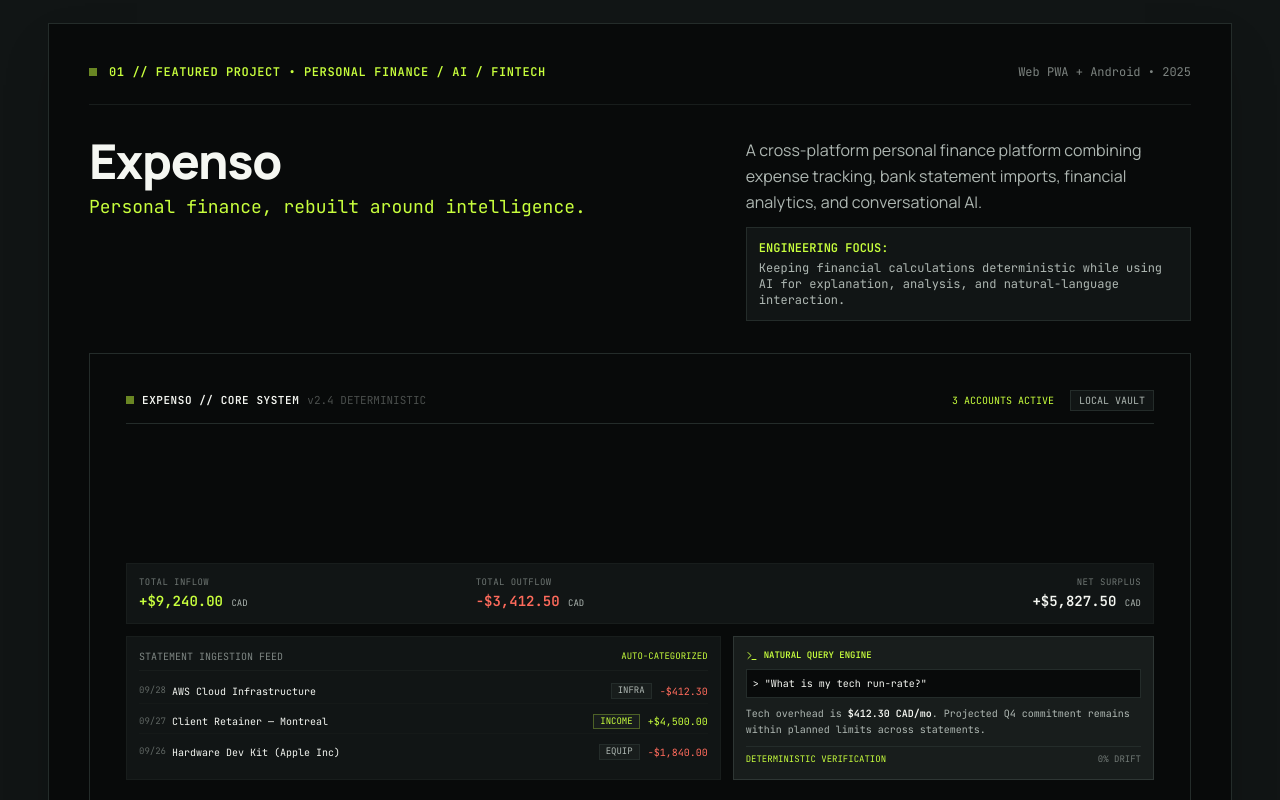
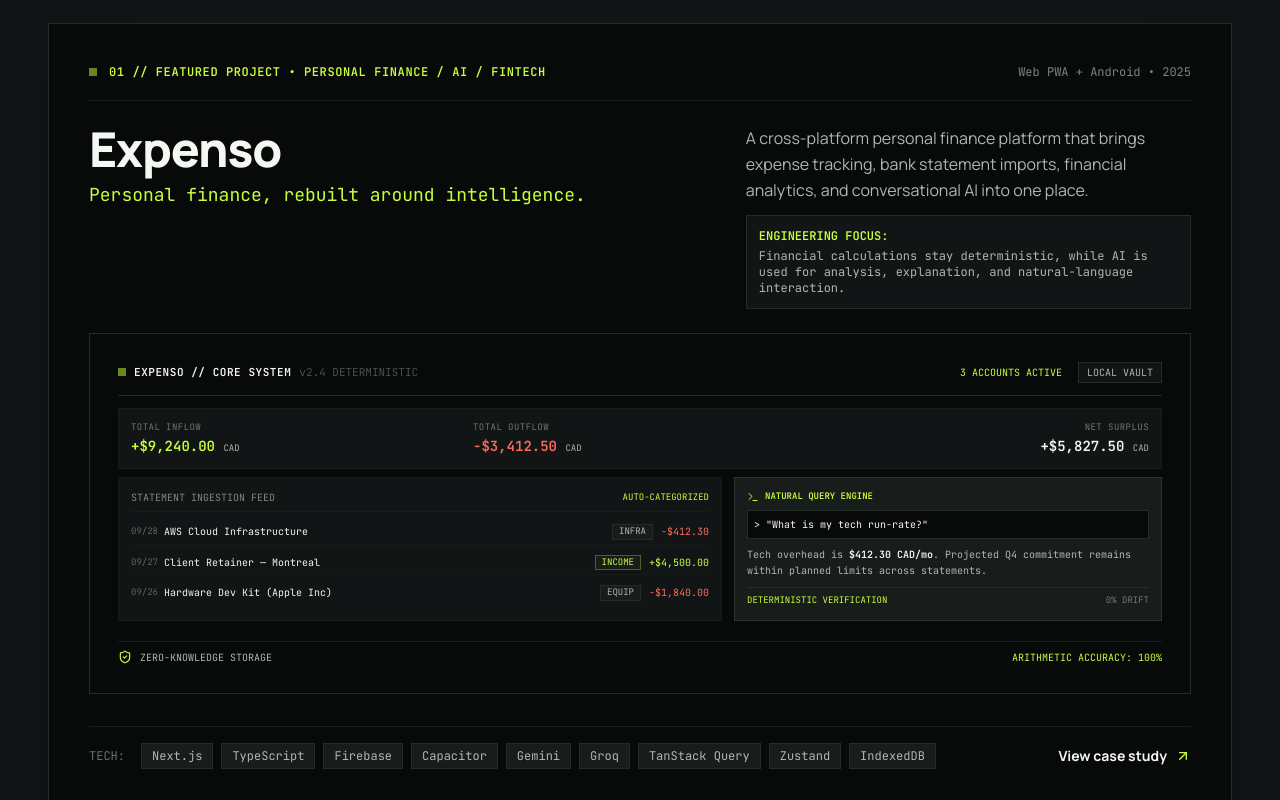
Before and after one commit to Xlogik-code/xlogik-site, a React (Vite) app: page / in a window 1280 px wide. Shown: the part 3800-4600 px from the top of the page. Built offline with nearby package versions, Linux system fonts and the light colour scheme.

Commit message:
style: refine ProjectMockup and WorkSection components for improved layout and clarity; update content summary for Expenso case study

```diff
--- a/src/components/ProjectMockup.tsx
+++ b/src/components/ProjectMockup.tsx
@@ -25,7 +25,7 @@ export const ProjectMockup: React.FC<ProjectMockupProps> = ({ id }) => {
   // =========================================================================
   if (id === 'expenso') {
     return (
-      <div className="w-full h-full bg-[#080A0A] p-4 sm:p-6 lg:p-7 flex flex-col justify-between select-none font-mono-code relative overflow-hidden">
+      <div className="w-full bg-[#080A0A] p-3 sm:p-4 lg:p-5 flex flex-col select-none font-mono-code relative overflow-hidden">
         {/* Top Intelligence Bar */}
         <div className="flex items-center justify-between border-b border-[#242C2A] pb-3 text-[11px] text-[#AEB7B2]">
           <div className="flex items-center gap-2">
@@ -40,7 +40,7 @@ export const ProjectMockup: React.FC<ProjectMockupProps> = ({ id }) => {
         </div>
 
         {/* Center: Intelligence Workspace */}
-        <div className="my-3 sm:my-4 space-y-3">
+        <div className="my-2 sm:my-3 space-y-2">
           {/* Top Cashflow Balance Grid */}
           <div className="grid grid-cols-3 gap-2 bg-[#111515] border border-[#181D1C] p-2.5 sm:p-3">
             <div>
@@ -122,7 +122,7 @@ export const ProjectMockup: React.FC<ProjectMockupProps> = ({ id }) => {
         </div>
 
         {/* Bottom Status Row */}
-        <div className="flex items-center justify-between text-[10px] text-[#AEB7B2] pt-2 border-t border-[#181D1C]">
+        <div className="mt-2 flex items-center justify-between text-[10px] text-[#AEB7B2] pt-2 border-t border-[#181D1C]">
           <div className="flex items-center gap-2">
             <ShieldCheck className="w-3.5 h-3.5 text-[#C8FF3D]" />
             <span>ZERO-KNOWLEDGE STORAGE</span>
--- a/src/components/WorkSection.tsx
+++ b/src/components/WorkSection.tsx
@@ -29,7 +29,7 @@ export const WorkSection: React.FC<WorkSectionProps> = ({ onOpenCaseStudy }) =>
             </h2>
           </div>
           <p className="text-sm text-[#AEB7B2] font-mono-code max-w-sm">
-            ENGINEERED FOR STABILITY, SECURITY, AND MEASURABLE OPERATIONAL CLARITY
+            A SELECTION OF PRODUCTS AND SYSTEMS BUILT FOR DIFFERENT PROBLEMS, TEAMS, AND WORKFLOWS.
           </p>
         </div>
 
@@ -47,7 +47,7 @@ export const WorkSection: React.FC<WorkSectionProps> = ({ onOpenCaseStudy }) =>
                 className="group relative bg-[#080A0A] border border-[#242C2A] p-6 sm:p-8 lg:p-10 hover:border-[#C8FF3D]/60 transition-all duration-300 shadow-2xl"
               >
                 {/* Featured Header Bar */}
-                <div className="flex flex-col md:flex-row md:items-center justify-between pb-6 mb-8 border-b border-[#181D1C] gap-4">
+                <div className="flex flex-col md:flex-row md:items-center justify-between pb-5 mb-6 border-b border-[#181D1C] gap-4">
                   <div className="flex items-center gap-3">
                     <span className="w-2 h-2 bg-[#C8FF3D] rounded-none animate-pulse" />
                     <span className="text-xs font-mono-code font-bold tracking-wider text-[#C8FF3D] uppercase">
@@ -60,7 +60,7 @@ export const WorkSection: React.FC<WorkSectionProps> = ({ onOpenCaseStudy }) =>
                 </div>
 
                 {/* Project Title & Subtitle Banner */}
-                <div className="grid grid-cols-1 lg:grid-cols-12 gap-6 mb-8 items-start">
+                <div className="grid grid-cols-1 lg:grid-cols-12 gap-6 mb-6 items-start">
                   <div className="lg:col-span-7">
                     <h3
                       onClick={() => onOpenCaseStudy(study)}
@@ -92,13 +92,13 @@ export const WorkSection: React.FC<WorkSectionProps> = ({ onOpenCaseStudy }) =>
                   onClick={() => onOpenCaseStudy(study)}
                   className="cursor-pointer relative bg-[#080A0A] border border-[#242C2A] p-2 hover:border-[#C8FF3D] transition-all duration-300 overflow-hidden mb-8"
                 >
-                  <div className="relative overflow-hidden aspect-[16/10] sm:aspect-[16/9] bg-[#080A0A] transition-transform duration-500 group-hover:scale-[1.01]">
+                  <div className="relative overflow-hidden bg-[#080A0A] transition-transform duration-500 group-hover:scale-[1.01]">
                     <ProjectMockup id={study.id} />
                   </div>
                 </div>
 
                 {/* Bottom Technical & Action Bar */}
-                <div className="flex flex-col sm:flex-row sm:items-center justify-between pt-6 border-t border-[#181D1C] gap-6">
+                <div className="flex flex-col sm:flex-row sm:items-center justify-between pt-4 border-t border-[#181D1C] gap-4 sm:gap-6">
                   {/* Technology line */}
                   <div className="flex flex-wrap items-center gap-2">
                     <span className="text-xs font-mono-code text-[#AEB7B2]/60 mr-2">TECH:</span>
--- a/src/data/content.ts
+++ b/src/data/content.ts
@@ -107,8 +107,8 @@ export const CASE_STUDIES: CaseStudy[] = [
     clientSector: 'Personal Finance / AI / FinTech',
     aspectRatio: '16/10',
     imageAlt: 'Expenso Personal Finance & Conversational Intelligence Platform',
-    summary: 'A cross-platform personal finance platform combining expense tracking, bank statement imports, financial analytics, and conversational AI.',
-    technologies: ['Next.js', 'React', 'TypeScript', 'Tailwind CSS', 'Firebase', 'Capacitor', 'Gemini', 'Groq', 'TanStack Query', 'Zustand', 'IndexedDB'],
+    summary: 'A cross-platform personal finance platform that brings expense tracking, bank statement imports, financial analytics, and conversational AI into one place.',
+    technologies: ['Next.js', 'TypeScript', 'Firebase', 'Capacitor', 'Gemini', 'Groq', 'TanStack Query', 'Zustand', 'IndexedDB'],
     year: '2025',
     location: 'Web PWA + Android',
     overview: 'Expenso was built around a simple problem: managing money becomes complicated when expenses come from multiple accounts, currencies, statements, and payment sources. The application brings those workflows together in one place. Users can import bank statements and spreadsheets, organize transactions, review spending patterns, and ask questions about their finances using natural language.',
@@ -132,7 +132,7 @@ export const CASE_STUDIES: CaseStudy[] = [
       'Capacitor integration providing native Android biometric security'
     ],
     outcome: 'Unified multi-account expense tracking into a cohesive, private, and deterministic workflow. Users interact with their financial data through natural language while maintaining absolute certainty in arithmetic calculations.',
-    engineeringFocus: 'Keeping financial calculations deterministic while using AI for explanation, analysis, and natural-language interaction.'
+    engineeringFocus: 'Financial calculations stay deterministic, while AI is used for analysis, explanation, and natural-language interaction.'
   },
   {
     id: 'dronesurvey',
```
